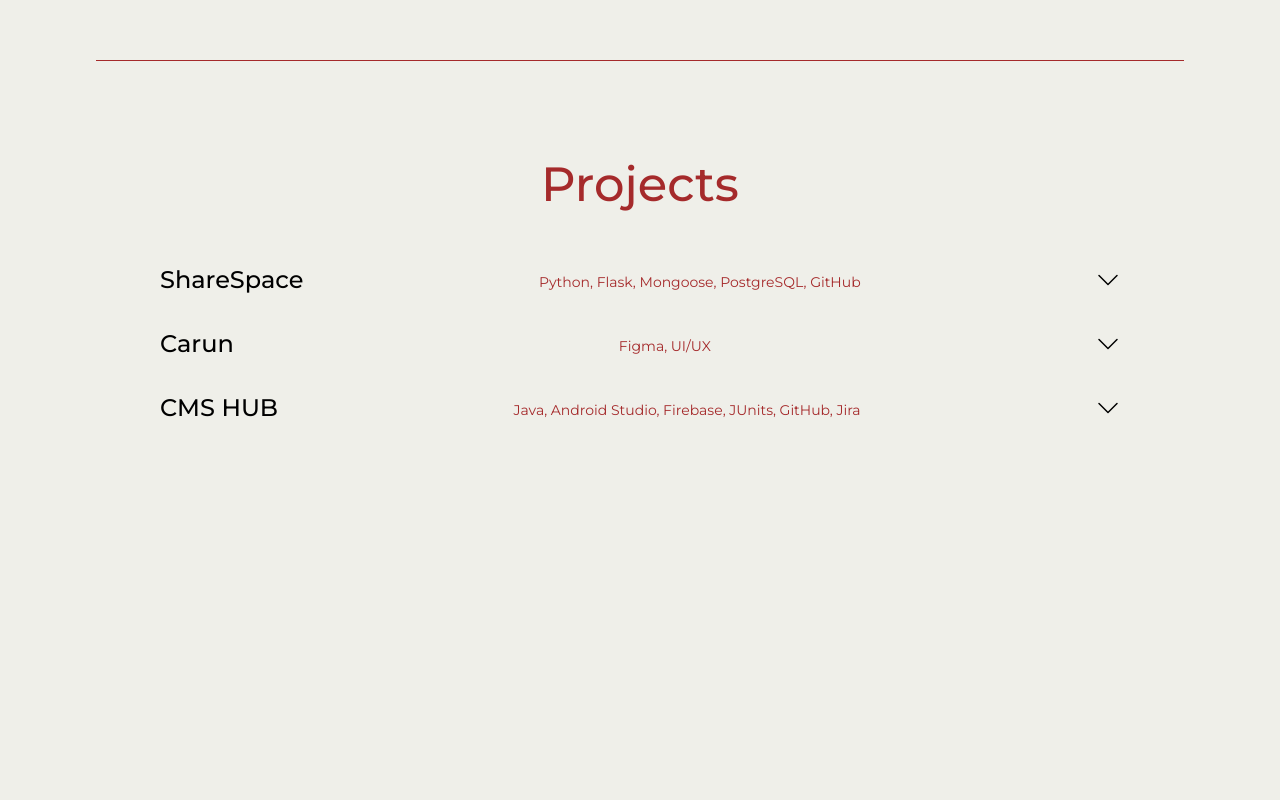
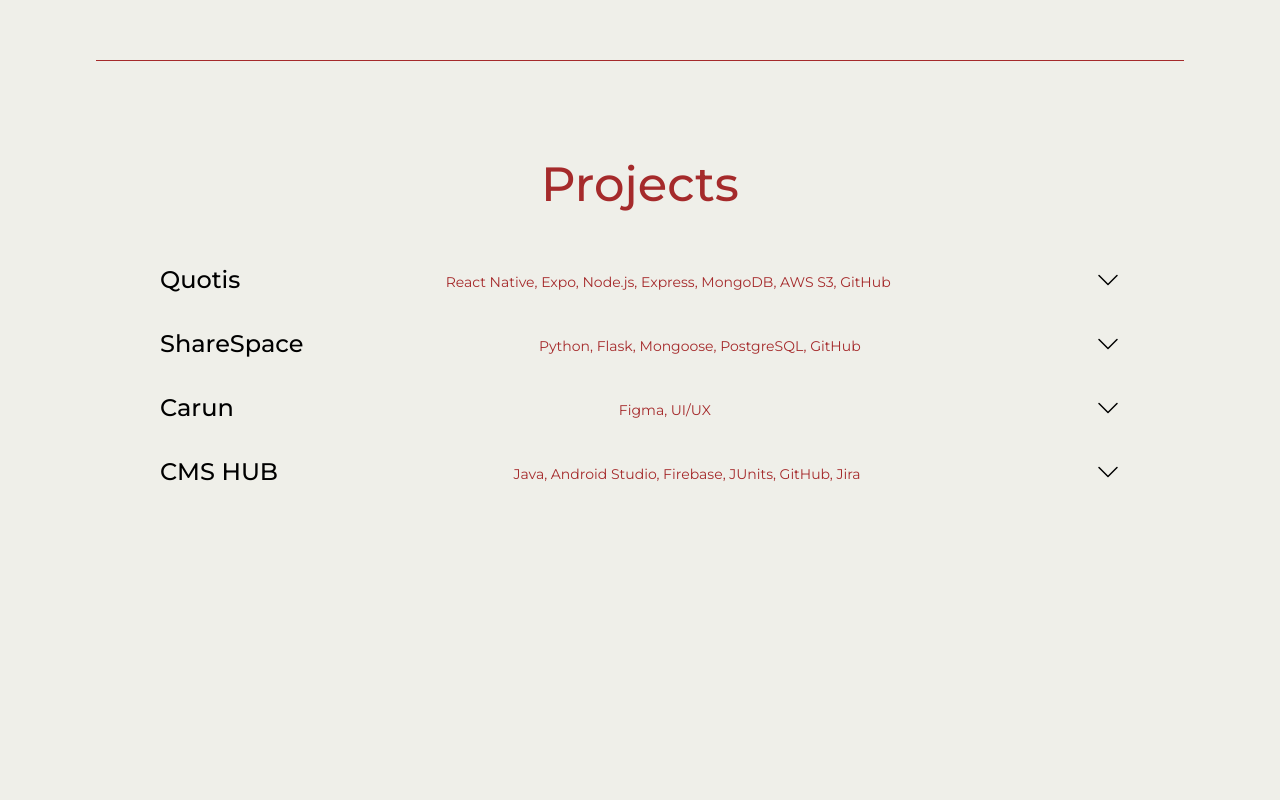
Before and after one commit to MustafaTimbawala/Portfolio, a React (Create React App) app: page / in a window 1280 px wide. Shown: the part 1480-2280 px from the top of the page. Built offline with nearby package versions, Linux system fonts and the light colour scheme.

Commit message:
Fixed a display error and added more important projects

```diff
--- a/src/App.js
+++ b/src/App.js
@@ -92,7 +92,7 @@
       <div className="w-[85vw] h-px mt-[10vh] bg-highlight"></div>
     </div>
     {/* Section 3 Projects Page Page */}
-    <div className='h-screen w-full flex flex-col items-center justify-start px-[7.5vw]' id="Projects">
+    <div className='min-h-screen w-full flex flex-col items-center justify-start px-[7.5vw]' id="Projects">
          <div>
             <p className="font-body text-5xl text-highlight font-medium py-[5vh]" >Projects</p>
          </div>
--- a/src/projects.js
+++ b/src/projects.js
@@ -1,5 +1,11 @@
 // Here is where I will have a dictionary of projects that I have worked on, so that it is to get the projects statically.
 export const projects = [
+    {
+      name: "Quotis",
+      tools: ["React Native", "Expo", "Node.js", "Express", "MongoDB", "AWS S3", "GitHub"],
+      description:"I worked in a team of five to develop a mobile platform for service requests, similar to TaskRabbit and Instagram, allowing users to post jobs with multimedia and select providers based on reviews and preferences. I integrated AWS S3 for secure multimedia storage and used MongoDB for efficient data management. The app was built with React Native and TypeScript to ensure a responsive cross-platform experience.",
+      githubLink: "https://github.com/UofT-UTSC-CS-sandbox/final-term-project-quotis",
+    },
     {
       name: "ShareSpace",
       tools: ["Python", "Flask", "Mongoose", "PostgreSQL", "GitHub"],
```
Also changed, not shown: package.json (+6 -1 lines), 1 other file (tests, documents, lock files or other folders).
